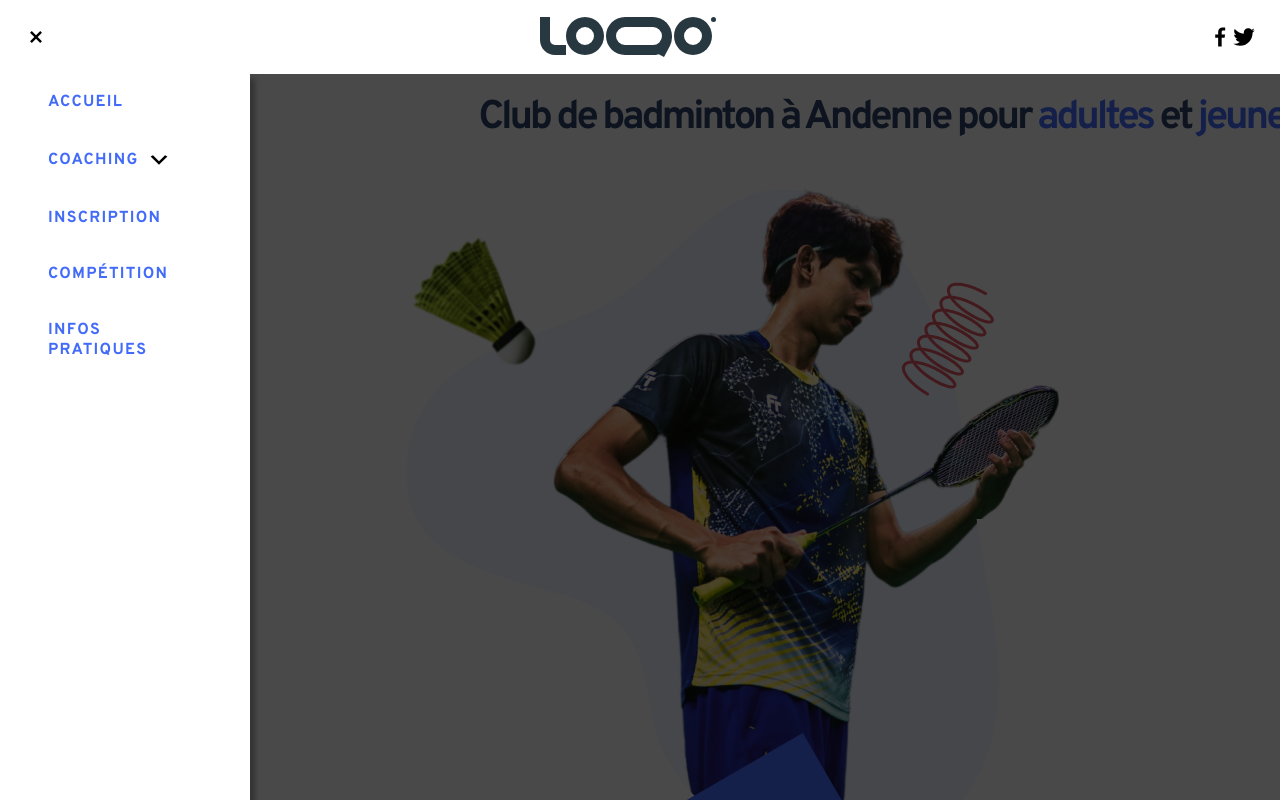
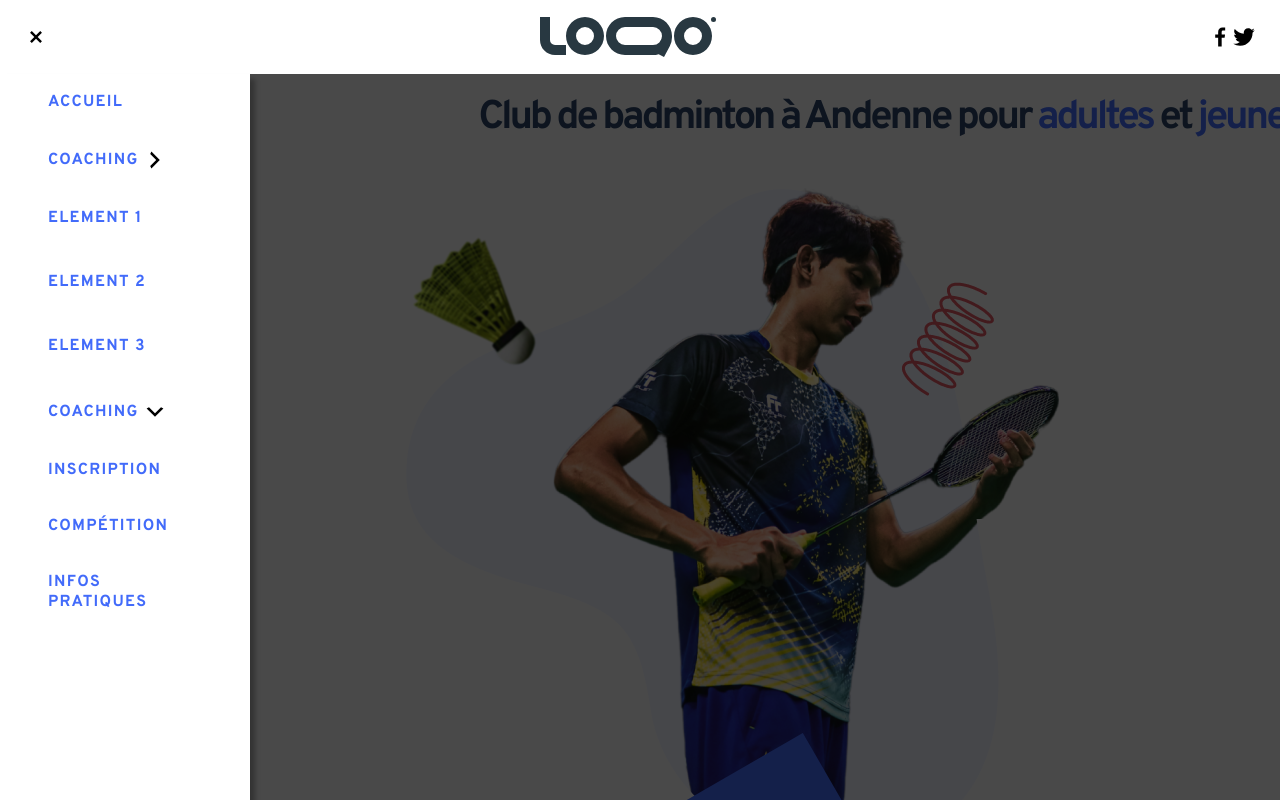
Before and after one commit to rgr-mna/volanteux, a website: page index.html in a window 1280 px wide. Both pictures are taken after a click on the button 36 px from the left and 37 px from the top of the page. Shown: the top 800 px of the page. Drawn offline with Linux system fonts and the light colour scheme; files whose address does not match are found by name.

Commit message:
completed nav dropdown

```diff
--- a/index.html
+++ b/index.html
@@ -18,11 +18,26 @@
         </div>
         <nav class="navbar__nav">
             <a href="#" class="navbar__nav-item navbar__nav-item--active">Accueil</a>
-            <a href="#" class="navbar__nav-item navbar__nav-item--dropdown">Coaching <img class="dashicons"
-                    src="./assets/arrow-down-alt2.svg" alt="Dropdown"></a>
+            <div class="navbar__dropdown navbar__dropdown--active">
+                <a href="#" class="navbar__nav-item navbar__dropdown-title">Coaching <img class="dashicons navbar__dropdown-icon" src="./assets/arrow-down-alt2.svg" alt="Dropdown"></a>
+                <div class="navbar__dropdown-items">
+                    <a href="#" class="navbar__nav-item navbar__dropdown-item">Element 1</a>
+                    <a href="#" class="navbar__nav-item navbar__dropdown-item">Element 2</a>
+                    <a href="#" class="navbar__nav-item navbar__dropdown-item">Element 3</a>
+                </div>
+            </div>
+            <div class="navbar__dropdown">
+                <a href="#" class="navbar__nav-item navbar__dropdown-title">Coaching <img class="dashicons navbar__dropdown-icon" src="./assets/arrow-down-alt2.svg" alt="Dropdown"></a>
+                <div class="navbar__dropdown-items">
+                    <a href="#" class="navbar__nav-item navbar__dropdown-item">Element 1</a>
+                    <a href="#" class="navbar__nav-item navbar__dropdown-item">Element 2</a>
+                    <a href="#" class="navbar__nav-item navbar__dropdown-item">Element 3</a>
+                </div>
+            </div>
             <a href="#" class="navbar__nav-item">Inscription</a>
             <a href="#" class="navbar__nav-item">Compétition</a>
-            <a href="#" class="navbar__nav-item navbar__nav-item--collapsible">Infos pratiques</a>
+            <a href="#" class="navbar__nav-item">Infos pratiques</a>
+            </div>
         </nav>
         <div class="navbar__socials">
             <img class="navbar__socials--facebook dashicons" src="./assets/facebook-alt.svg" alt="Facebook">
--- a/main.js
+++ b/main.js
@@ -17,12 +17,17 @@ document.addEventListener('DOMContentLoaded', function() {
         }
     });
 
-
-
-
     overlay.addEventListener('click', function() {
         navMenu.classList.remove('navbar__nav--visible');
         overlay.classList.remove('overlay--visible');
         mainContent.classList.remove('main-content--shifted');
     });
+
+    document.querySelectorAll('.navbar__dropdown-title').forEach(title => {
+        title.addEventListener('click', function(e) {
+            e.preventDefault();
+            const dropdown = this.parentElement;
+            dropdown.classList.toggle('navbar__dropdown--active');
+        });
+    });
 });
--- a/styles/main.css
+++ b/styles/main.css
@@ -238,10 +238,33 @@ em {
     letter-spacing: 0.08rem;
 }
 
-.navbar__nav-item--dropdown {
+.navbar__dropdown-title {
     display: flex;
     align-items: center;
 }
+
+.navbar__dropdown-items {
+    display: none; /* Hide dropdown items by default */
+}
+
+.navbar__dropdown--active .navbar__dropdown-items {
+    display: flex; /* Show dropdown items when active */
+    flex-direction: column;
+}
+
+.navbar__dropdown img {
+    transition: transform 0.3s ease; /* Corrected to apply transition to the transform property */
+    margin-left: 4px;
+}
+
+.navbar__dropdown--active img {
+    transform: rotate(-90deg);
+}
+
+.navbar__dropdown-item {
+    margin-bottom: 8px;
+}
+
 
 .navbar__nav-item--dropdown img {
     margin-left: 8px;
```
